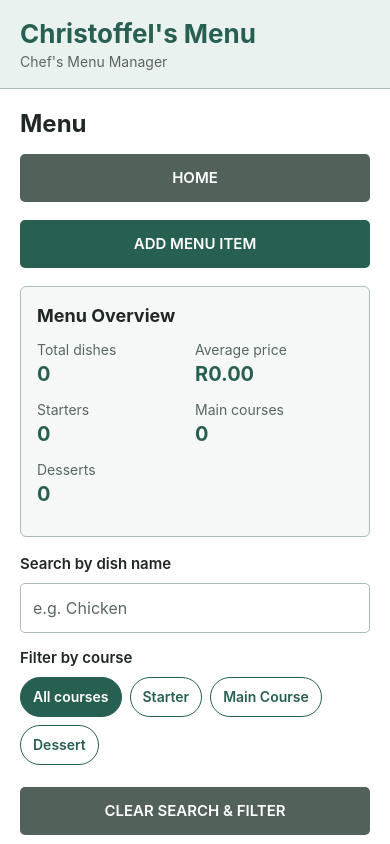
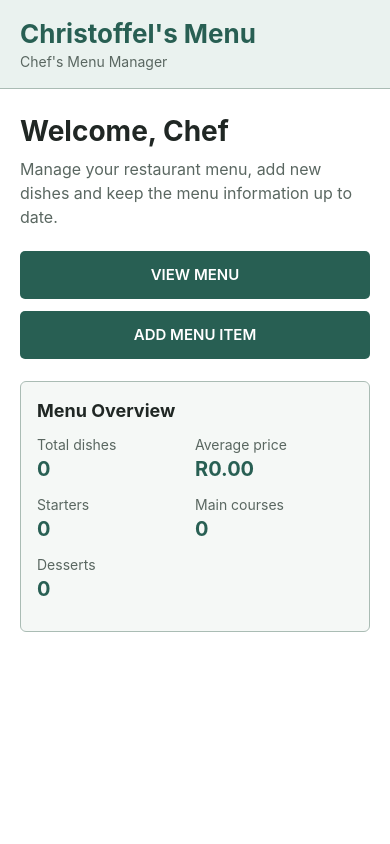
Before and after one commit to IdkIjustWannaComment/ST10508831_MAST_Formative_2_Part_2, a React Native app in the folder christoffels-menu-part2/: screen / in a window 390 px wide. Built offline with nearby package versions, Linux system fonts and the light colour scheme.

Commit message:
Connected home, menu, add, edit, and delete

```diff
--- a/christoffels-menu-part2/App.tsx
+++ b/christoffels-menu-part2/App.tsx
@@ -1,35 +1,70 @@
-import { useEffect, useState } from 'react';
+import { useEffect, useRef, useState } from 'react';
 import { BackHandler, Text, View } from 'react-native';
 import { StatusBar } from 'expo-status-bar';
 import { SafeAreaProvider, SafeAreaView } from 'react-native-safe-area-context';
+import AddMenuItemScreen from './components/AddMenuItemScreen';
+import HomeScreen from './components/HomeScreen';
 import MenuScreen from './components/MenuScreen';
-import AddMenuItemScreen from './components/AddMenuItemScreen';
 import { MenuItem } from './components/MenuItem';
+import { CourseFilter } from './components/menuHelpers';
 import { styles } from './components/Styles';
 
+type Screen = 'home' | 'menu' | 'form';
+type FormReturnScreen = 'home' | 'menu';
+
 export default function App() {
-  // keep the menu here so it sticks around when the screen changes
   const [menuItems, setMenuItems] = useState<MenuItem[]>([]);
-  const [showAddForm, setShowAddForm] = useState(false);
+  const [currentScreen, setCurrentScreen] = useState<Screen>('home');
+  const [selectedItem, setSelectedItem] = useState<MenuItem | null>(null);
+  const [formReturnScreen, setFormReturnScreen] =
+    useState<FormReturnScreen>('menu');
   const [successMessage, setSuccessMessage] = useState('');
+  const [searchText, setSearchText] = useState('');
+  const [courseFilter, setCourseFilter] =
+    useState<CourseFilter>('All courses');
+  const nextItemId = useRef(1);
 
-  // Android back takes you back to the menu while the form is open
   useEffect(() => {
-    if (!showAddForm) {
+    if (currentScreen !== 'form') {
       return;
     }
 
     const subscription = BackHandler.addEventListener('hardwareBackPress', () => {
-      setShowAddForm(false);
+      setSelectedItem(null);
+      setCurrentScreen(formReturnScreen);
       return true;
     });
 
     return () => subscription.remove();
-  }, [showAddForm]);
+  }, [currentScreen, formReturnScreen]);
 
-  function openAddForm() {
+  function openHome() {
     setSuccessMessage('');
-    setShowAddForm(true);
+    setSelectedItem(null);
+    setCurrentScreen('home');
+  }
+
+  function openMenu() {
+    setCurrentScreen('menu');
+  }
+
+  function openAddForm(returnScreen: FormReturnScreen) {
+    setSuccessMessage('');
+    setSelectedItem(null);
+    setFormReturnScreen(returnScreen);
+    setCurrentScreen('form');
+  }
+
+  function openEditForm(item: MenuItem) {
+    setSuccessMessage('');
+    setSelectedItem(item);
+    setFormReturnScreen('menu');
+    setCurrentScreen('form');
+  }
+
+  function cancelForm() {
+    setSelectedItem(null);
+    setCurrentScreen(formReturnScreen);
   }
 
   function saveMenuItem(
@@ -38,13 +73,42 @@ export default function App() {
     course: string,
     price: number,
   ) {
-    //; part 2 only adds items, so length + 1 is enough for the id
-    setMenuItems((currentItems) => [
-      ...currentItems,
-      { id: currentItems.length + 1, dishName, description, course, price },
-    ]);
-    setSuccessMessage('Menu item saved.');
-    setShowAddForm(false);
+    if (selectedItem !== null) {
+      setMenuItems((currentItems) =>
+        currentItems.map((item) =>
+          item.id === selectedItem.id
+            ? { ...item, dishName, description, course, price }
+            : item,
+        ),
+      );
+      setSuccessMessage('Menu item updated.');
+    } else {
+      const newItem: MenuItem = {
+        id: nextItemId.current,
+        dishName,
+        description,
+        course,
+        price,
+      };
+      nextItemId.current += 1;
+      setMenuItems((currentItems) => [...currentItems, newItem]);
+      setSuccessMessage('Menu item saved.');
+    }
+
+    setSelectedItem(null);
+    setCurrentScreen('menu');
+  }
+
+  function deleteMenuItem(item: MenuItem) {
+    setMenuItems((currentItems) =>
+      currentItems.filter((currentItem) => currentItem.id !== item.id),
+    );
+    setSuccessMessage(`“${item.dishName}” deleted.`);
+  }
+
+  function clearSearchAndFilter() {
+    setSearchText('');
+    setCourseFilter('All courses');
   }
 
   return (
@@ -59,16 +123,35 @@ export default function App() {
             <Text style={styles.appSubtitle}>Chef's Menu Manager</Text>
           </View>
 
-          {showAddForm ? (
-            <AddMenuItemScreen
-              onSave={saveMenuItem}
-              onCancel={() => setShowAddForm(false)}
+          {currentScreen === 'home' && (
+            <HomeScreen
+              menuItems={menuItems}
+              onViewMenu={openMenu}
+              onAddItem={() => openAddForm('home')}
             />
-          ) : (
+          )}
+
+          {currentScreen === 'menu' && (
             <MenuScreen
               menuItems={menuItems}
               successMessage={successMessage}
-              onAdd={openAddForm}
+              searchText={searchText}
+              courseFilter={courseFilter}
+              onSearchChange={setSearchText}
+              onCourseFilterChange={setCourseFilter}
+              onClearSearchAndFilter={clearSearchAndFilter}
+              onAdd={() => openAddForm('menu')}
+              onEdit={openEditForm}
+              onDelete={deleteMenuItem}
+              onHome={openHome}
+            />
+          )}
+
+          {currentScreen === 'form' && (
+            <AddMenuItemScreen
+              selectedItem={selectedItem}
+              onSave={saveMenuItem}
+              onCancel={cancelForm}
             />
           )}
         </View>
--- a/christoffels-menu-part2/components/MenuScreen.tsx
+++ b/christoffels-menu-part2/components/MenuScreen.tsx
@@ -15,6 +15,11 @@ import { colours, styles } from './Styles';
 type MenuScreenProps = {
   menuItems: MenuItem[];
   successMessage: string;
+  searchText: string;
+  courseFilter: CourseFilter;
+  onSearchChange: (value: string) => void;
+  onCourseFilterChange: (value: CourseFilter) => void;
+  onClearSearchAndFilter: () => void;
   onAdd: () => void;
   onEdit: (item: MenuItem) => void;
   onDelete: (item: MenuItem) => void;
@@ -24,13 +29,16 @@ type MenuScreenProps = {
 export default function MenuScreen({
   menuItems,
   successMessage,
+  searchText,
+  courseFilter,
+  onSearchChange,
+  onCourseFilterChange,
+  onClearSearchAndFilter,
   onAdd,
   onEdit,
   onDelete,
   onHome,
 }: MenuScreenProps) {
-  const [searchText, setSearchText] = useState('');
-  const [courseFilter, setCourseFilter] = useState<CourseFilter>('All courses');
   const [deleteItem, setDeleteItem] = useState<MenuItem | null>(null);
 
   const filteredItems = useMemo(
@@ -39,11 +47,6 @@ export default function MenuScreen({
   );
 
   const filterOptions: CourseFilter[] = ['All courses', ...courseOptions];
-
-  function clearSearchAndFilter() {
-    setSearchText('');
-    setCourseFilter('All courses');
-  }
 
   function confirmDelete(item: MenuItem) {
     onDelete(item);
@@ -74,7 +77,7 @@ export default function MenuScreen({
       <TextInput
         style={[styles.input, styles.searchInput]}
         value={searchText}
-        onChangeText={setSearchText}
+        onChangeText={onSearchChange}
         placeholder="e.g. Chicken"
         placeholderTextColor={colours.muted}
         autoCapitalize="none"
@@ -91,7 +94,7 @@ export default function MenuScreen({
             <TouchableOpacity
               key={option}
               style={[styles.filterButton, isActive && styles.activeFilterButton]}
-              onPress={() => setCourseFilter(option)}
+              onPress={() => onCourseFilterChange(option)}
               activeOpacity={0.75}
               accessibilityRole="button"
               accessibilityLabel={`Filter by ${option}`}
@@ -113,7 +116,7 @@ export default function MenuScreen({
       <View style={styles.clearButtonSpace}>
         <MenuButton
           title="CLEAR SEARCH & FILTER"
-          onPress={clearSearchAndFilter}
+          onPress={onClearSearchAndFilter}
           secondary
         />
       </View>
```
